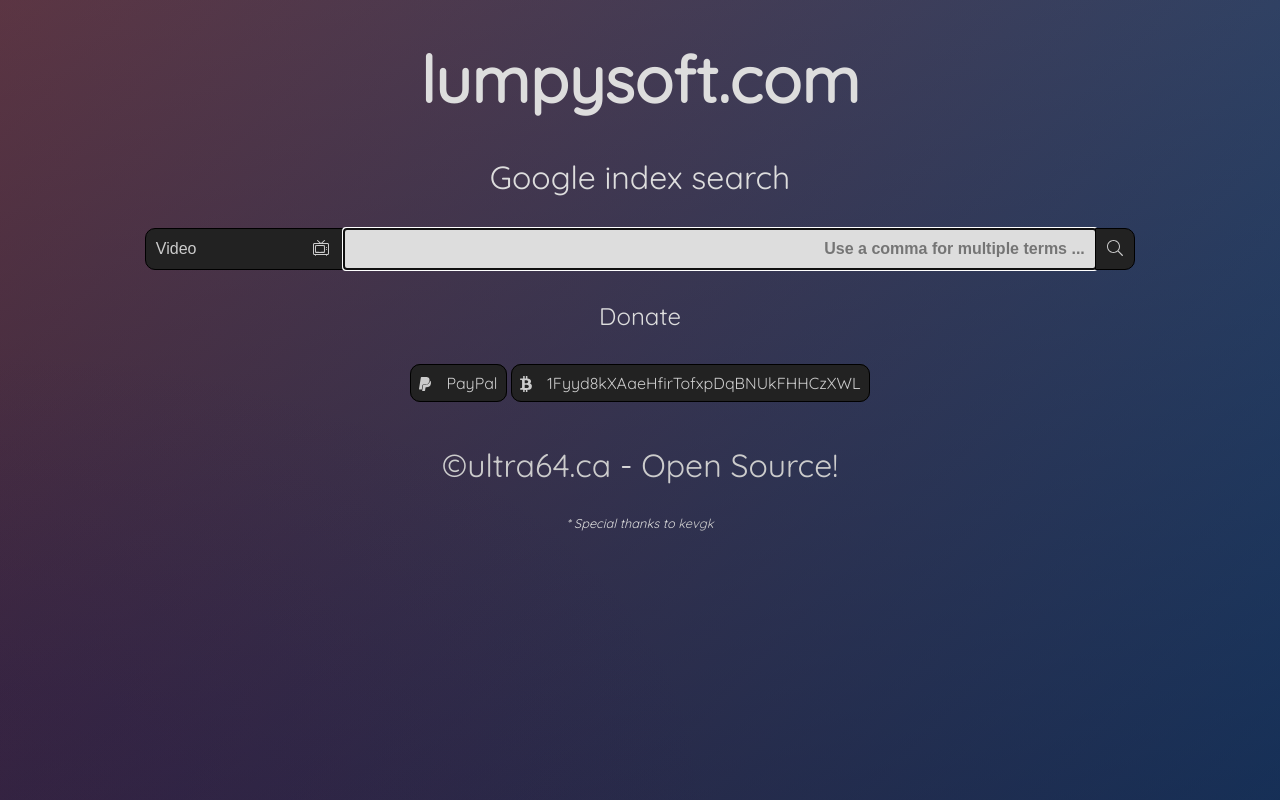
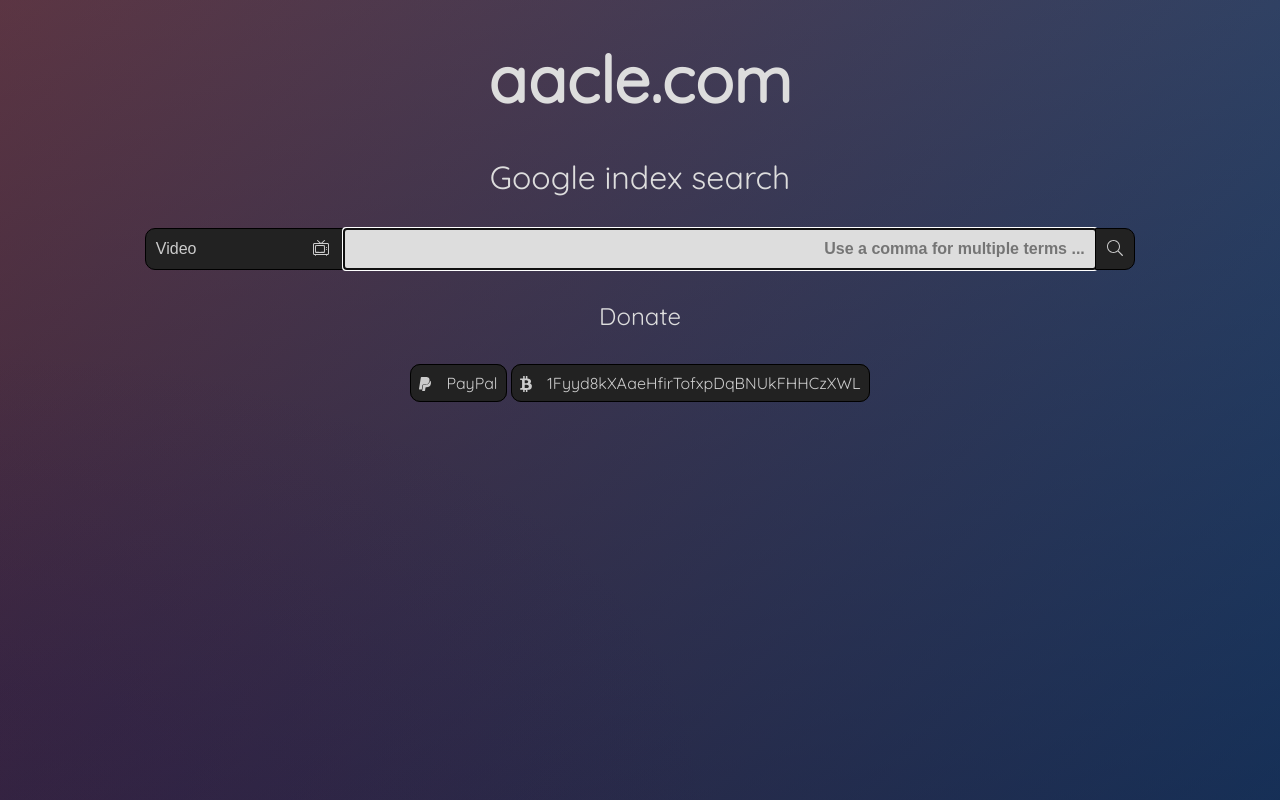
Before and after one commit to Aacle/GoogleSearch, a plain HTML site: page index.html in a window 1280 px wide. Drawn offline with Linux system fonts and the light colour scheme.

Commit message:
Update index.html

```diff
--- a/index.html
+++ b/index.html
@@ -5,7 +5,7 @@
     <meta charset="UTF-8">
     <meta name="description" content="Google Index Search">
     <meta name="keywords" content="HTML,CSS,XML,JavaScript">
-    <meta name="author" content="lumpysoft.com">
+    <meta name="author" content="aacle.com">
     <meta name='viewport' content='width=device-width, initial-scale=1.0, maximum-scale=1.0, user-scalable=0' />
     <title>Google Index Search</title>
     <link rel="stylesheet" href="css/normalize.min.css">
@@ -16,7 +16,7 @@
 </head>
 
 <body>
-    <h1>lumpysoft.com</h1>
+    <h1>aacle.com</h1>
     <p>Google index search</p>
     <div id="search-bar">
         <div id="dropdown">
@@ -40,22 +40,20 @@
     </div>
     <div id="donations">
         <span>Donate</span><br />
-        <a href="https://www.paypal.me/level42" class="donate donate-pp"><i class="fab fa-paypal"></i>PayPal</a>
+        <a href="https://www.paypal.me/jewkoiyie" class="donate donate-pp"><i class="fab fa-paypal"></i>PayPal</a>
         <a href="bitcoin:1Fyyd8kXAaeHfirTofxpDqBNUkFHHCzXWL" class="donate donate-btc"><i
                 class="fab fa-btc"></i>1Fyyd8kXAaeHfirTofxpDqBNUkFHHCzXWL</a>
     </div>
     <div id="ad">
         <script async src="//pagead2.googlesyndication.com/pagead/js/adsbygoogle.js"></script>
-        <!-- lumpysoft.com (responsive) -->
+        <!-- aacle.com (responsive) -->
         <ins class="adsbygoogle" style="display:block" data-ad-client="ca-pub-7693179187997374"
             data-ad-slot="4998011866" data-ad-format="auto"></ins>
         <script>
             (adsbygoogle = window.adsbygoogle || []).push({});
         </script>
     </div>
-    <p><a href="http://ultra64.ca">&copy;ultra64.ca</a> - <a href="https://github.com/level42ca/lumpysoft">Open
-            Source!</a></p>
-    <p class="credits">* Special thanks to <a href="https://github.com/kevgk">kevgk</a></p>
+
 </body>
 <script>
     (function (i, s, o, g, r, a, m) {
```
